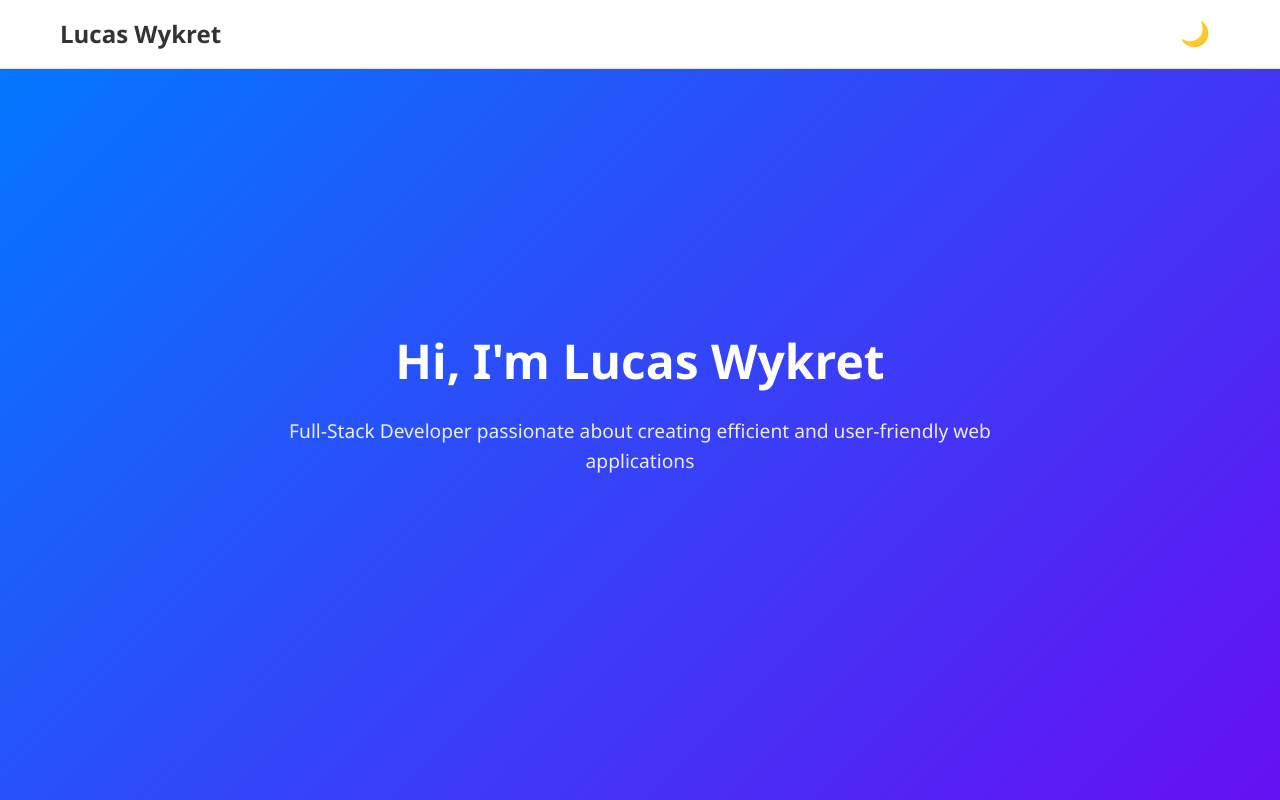
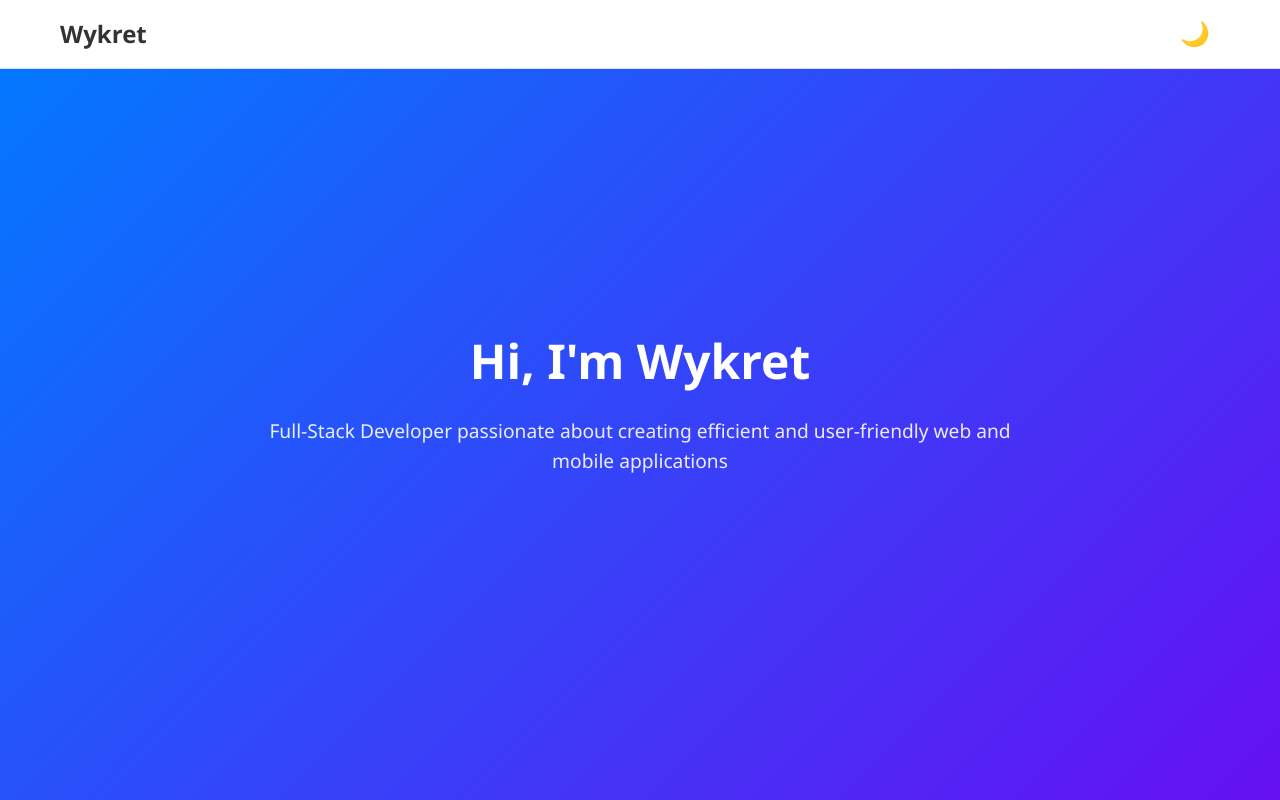
Before and after one commit to wykret/wykret.github.io, a plain HTML site: page index.html in a window 1280 px wide. Shown: the top 800 px of the page. Drawn offline with Linux system fonts and the light colour scheme.

Commit message:
Changed some things

```diff
--- a/index.html
+++ b/index.html
@@ -3,7 +3,7 @@
 <head>
     <meta charset="UTF-8">
     <meta name="viewport" content="width=device-width, initial-scale=1.0">
-    <title>Lucas Wykret - Portfolio</title>
+    <title>Wykret - Portfolio</title>
     <style>
         :root {
             --bg-color: #ffffff;
@@ -242,7 +242,7 @@
     <header>
         <nav>
             <div class="container">
-                <h1>Lucas Wykret</h1>
+                <h1>Wykret</h1>
                 <button id="theme-toggle" aria-label="Toggle dark/light mode">🌙</button>
             </div>
         </nav>
@@ -251,8 +251,8 @@
     <main>
         <section id="hero">
             <div class="container">
-                <h2>Hi, I'm Lucas Wykret</h2>
-                <p>Full-Stack Developer passionate about creating efficient and user-friendly web applications</p>
+                <h2>Hi, I'm Wykret</h2>
+                <p>Full-Stack Developer passionate about creating efficient and user-friendly web and mobile applications</p>
             </div>
         </section>
 
@@ -287,7 +287,7 @@
 
     <footer>
         <div class="container">
-            <p>&copy; 2025 Lucas Wykret. All rights reserved.</p>
+            <p>&copy; 2025 Wykret. All rights reserved.</p>
         </div>
     </footer>
 
```
